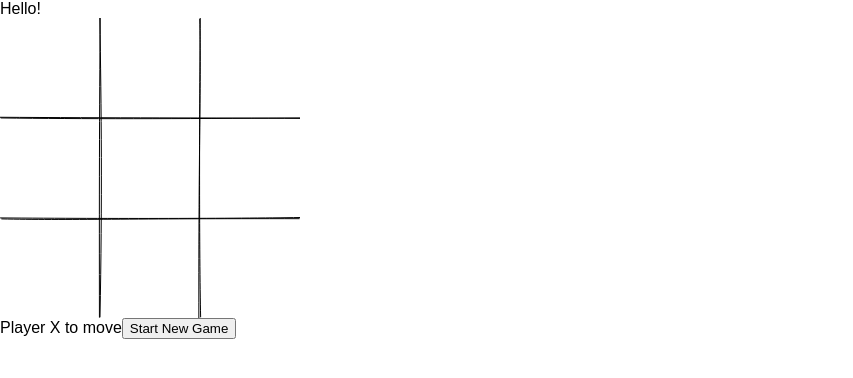
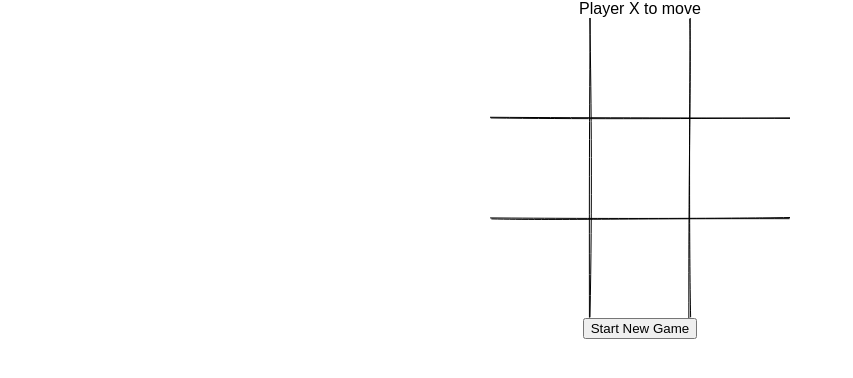
Before and after one commit to DylanSp/tic-tac-toe-react, a React (Create React App) app: page / in a window 1280 px wide. Shown: the top 378 px of the page, without its empty margins (0-853 px from the left). Built offline with nearby package versions, Linux system fonts and the light colour scheme; the HTML template or start-up script is replaced by a standard one.

Commit message:
Center all elements

```diff
--- a/src/App.tsx
+++ b/src/App.tsx
@@ -23,15 +23,14 @@ class App extends React.Component<AppProps, AppState> {
         return (
             <div>
                 <ToastContainer />
-                Hello!
-                <Gameboard
-                    boardState={this.state.game.board}
-                    handleMove={this.handleMove}
-                />
                 <StatusBar
                     isGameOver={!!this.state.game.winningPlayer}
                     currentPlayer={this.state.game.currentPlayer}
                     winningPlayer={this.state.game.winningPlayer}
+                />
+                <Gameboard
+                    boardState={this.state.game.board}
+                    handleMove={this.handleMove}
                 />
                 <NewGameButton startNewGame={() => this.setState({game: new TicTacToeGame()})} />
             </div>
--- a/src/Gameboard.css
+++ b/src/Gameboard.css
@@ -2,4 +2,7 @@
     display: grid;
     grid-template-columns: 100px 100px 100px;
     grid-template-rows: 100px 100px 100px;
+    height: 300px;
+    width: 300px;
+    margin: 0 auto; /* center horizontally */
 }
--- /dev/null
+++ b/src/NewGameButton.css
@@ -0,0 +1,3 @@
+.newGameButtonContainer {
+    text-align: center;
+}
--- a/src/NewGameButton.tsx
+++ b/src/NewGameButton.tsx
@@ -1,12 +1,16 @@
 import { SFC } from "react";
 import * as React from "react";
+import "./NewGameButton.css";
 
 interface NewGameButtonProps {
     startNewGame: () => void;
 }
 
+// button element has an ID so tests can find it
 export const NewGameButton: SFC<NewGameButtonProps> = (props) => (
-    <button type="button" onClick={props.startNewGame}>
-        Start New Game
-    </button>
+    <div className="newGameButtonContainer">
+        <button id="newGameButton" type="button" onClick={props.startNewGame}>
+            Start New Game
+        </button>
+    </div>
 );
--- /dev/null
+++ b/src/StatusBar.css
@@ -0,0 +1,3 @@
+.statusBarContainer {
+    text-align: center;
+}
--- a/src/StatusBar.tsx
+++ b/src/StatusBar.tsx
@@ -1,4 +1,5 @@
 import * as React from "react";
+import "./StatusBar.css";
 import { Player, WinningPlayer } from "./TicTacToeGame";
 
 interface StatusBarProps {
@@ -13,22 +14,30 @@ export class StatusBar extends React.PureComponent<StatusBarProps> {
     }
 
     public render() {
+        let text: string;
+
         if (this.props.isGameOver) {
             if (this.props.winningPlayer === "PlayerX") {
-                return("Player X has won!");
+                text = "Player X has won!";
             } else if (this.props.winningPlayer === "PlayerO") {
-                return("Player O has won!");
+                text = "Player O has won!";
             } else if (this.props.winningPlayer === "DrawnGame") {
-                return("Game is drawn!");
+                text = "Game is drawn!";
             } else {
                 throw new Error("Game logic error; game is won with unspecified victor");
             }
         } else {
             if (this.props.currentPlayer === "PlayerX") {
-                return("Player X to move");
+                text = "Player X to move";
             } else {
-                return("Player O to move");
+                text = "Player O to move";
             }
         }
+
+        return (
+            <div className="statusBarContainer">
+                {text}
+            </div>
+        );
     }
 }
```
Also changed, not shown: 1 other file (tests, documents, lock files or other folders).
